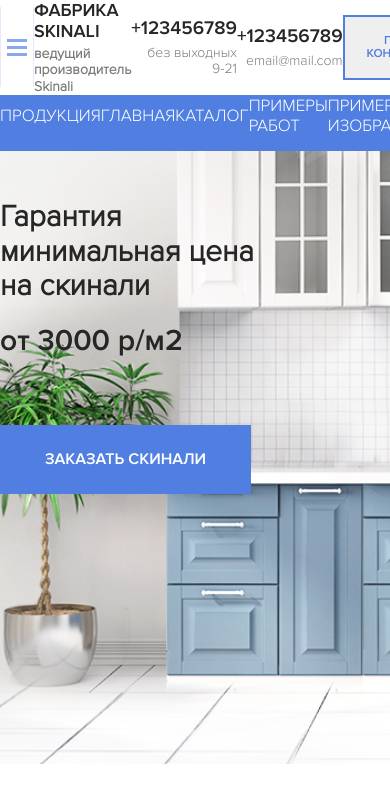
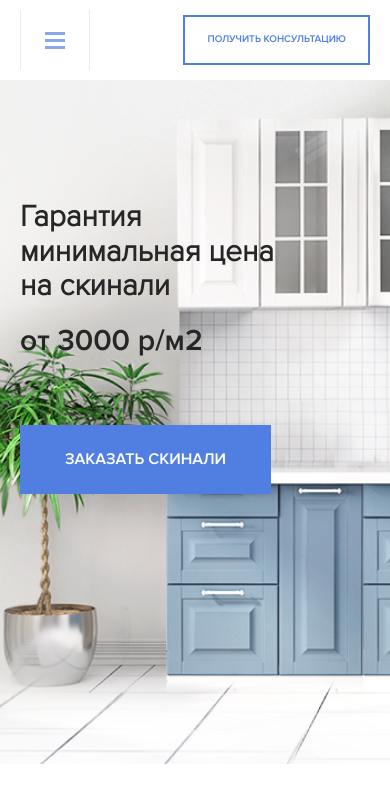
Before and after one commit to a-demidchik/skinali, a plain HTML site: page index.html in a window 390 px wide. Drawn offline with Linux system fonts and the light colour scheme.

Commit message:
Adaptive for main screen

```diff
--- a/index.html
+++ b/index.html
@@ -12,7 +12,7 @@
 <body>
 
     <header class="header">
-        <div class="menu menu_active">
+        <div class="menu">
             <div class="container">
                  <nav class="menu__nav">
                      <a href="#" class="menu__link">Продукция</a>
--- a/sass/_grid.sass
+++ b/sass/_grid.sass
@@ -1,6 +1,16 @@
 *
-    box-sizing: border-box;
+  box-sizing: border-box
 
 .container
-    max-width: 1170px;
-    margin: auto;
+  max-width: 1170px
+  margin: auto
+@media (max-width: 1199px)
+  .container
+    max-width: 960px
+@media (max-width: 991px)
+  .container
+    max-width: 750px
+@media (max-width: 768px)
+  .container
+    max-width: 100%
+    padding: 0 20px
--- a/sass/_interface.sass
+++ b/sass/_interface.sass
@@ -5,9 +5,10 @@ body
   border: 2px solid $primary
   padding: 17px 22px
   font-size: 12px
-  +bold
+  background-color: #fff
   color: $primary
   text-transform: uppercase
+  +bold
 .button
   border: none
   background-color: $primary
@@ -15,3 +16,6 @@ body
   text-transform: uppercase
   padding: 25px 45px
   +bold
+@media (max-width: 991px)
+  .button-o
+    font-size: 10px
--- a/sass/blocks/_hero.sass
+++ b/sass/blocks/_hero.sass
@@ -12,3 +12,7 @@
     +bold
   &__button
     display: block
+@media (max-width: 991px)
+	.hero
+		background-size: cover
+    background-position: top left 30%
--- a/sass/blocks/_navbar.sass
+++ b/sass/blocks/_navbar.sass
@@ -24,7 +24,6 @@
 		font-size: 14px
 		color: $text-color-light
 		text-decoration: none
-
 .menu
 	width: 100%
 	position: fixed
@@ -35,7 +34,7 @@
 	background-color: $primary
 	color: #fff
 	transition: .2s
-	transform: translateY(-100%)
+	transform: translateY(-200%)
 	&_active
 		transform: translateY(0)
 	&__nav
@@ -75,3 +74,18 @@
 		display: block
 		font-size: 14px
 		color: $text-color-light
+@media (max-width: 991px)
+	.navbar
+		&__mobile, &__landline
+			display: none
+@media (max-width: 576px)
+	.logo
+		display: none
+	.menu
+		top: 60px
+		&-button
+			height: 60px
+		&__nav
+			flex-direction: column
+		&__link
+			margin-bottom: 20px
```
Also changed, not shown: css/style.css, 2 other files.
